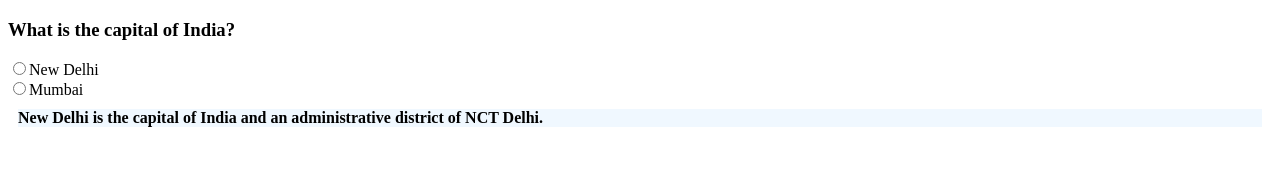
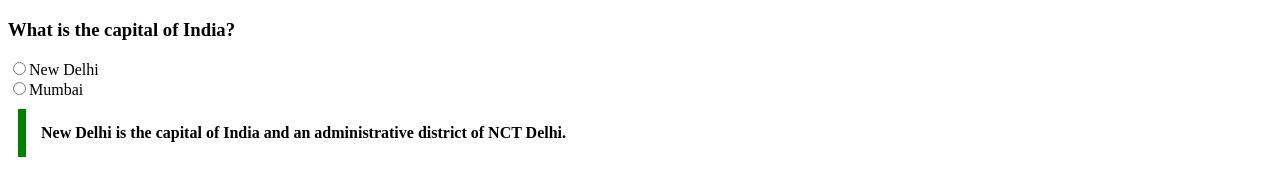
Before and after one commit to acciojob/trivia-RamjiSrinivasan-SDE, a website: page main.html in a window 1280 px wide. Drawn offline with Linux system fonts and the light colour scheme.

Commit message:
Second Commit

```diff
--- a/styles.css
+++ b/styles.css
@@ -1,10 +1,5 @@
 
 /* Your CSS Code here. */
 blockquote{
-    max-width: 600 px;
-    margin: 10px;
-    padding:15 px;
-    border-left:25 px solid green;
-    background-color: aliceblue;
-    font-weight: bold;
+    max-width: 600px; margin: 10px; padding: 15px; border-left: 8px solid green;background-color: #f8fffe"";font-weight: bold;
 }
```
